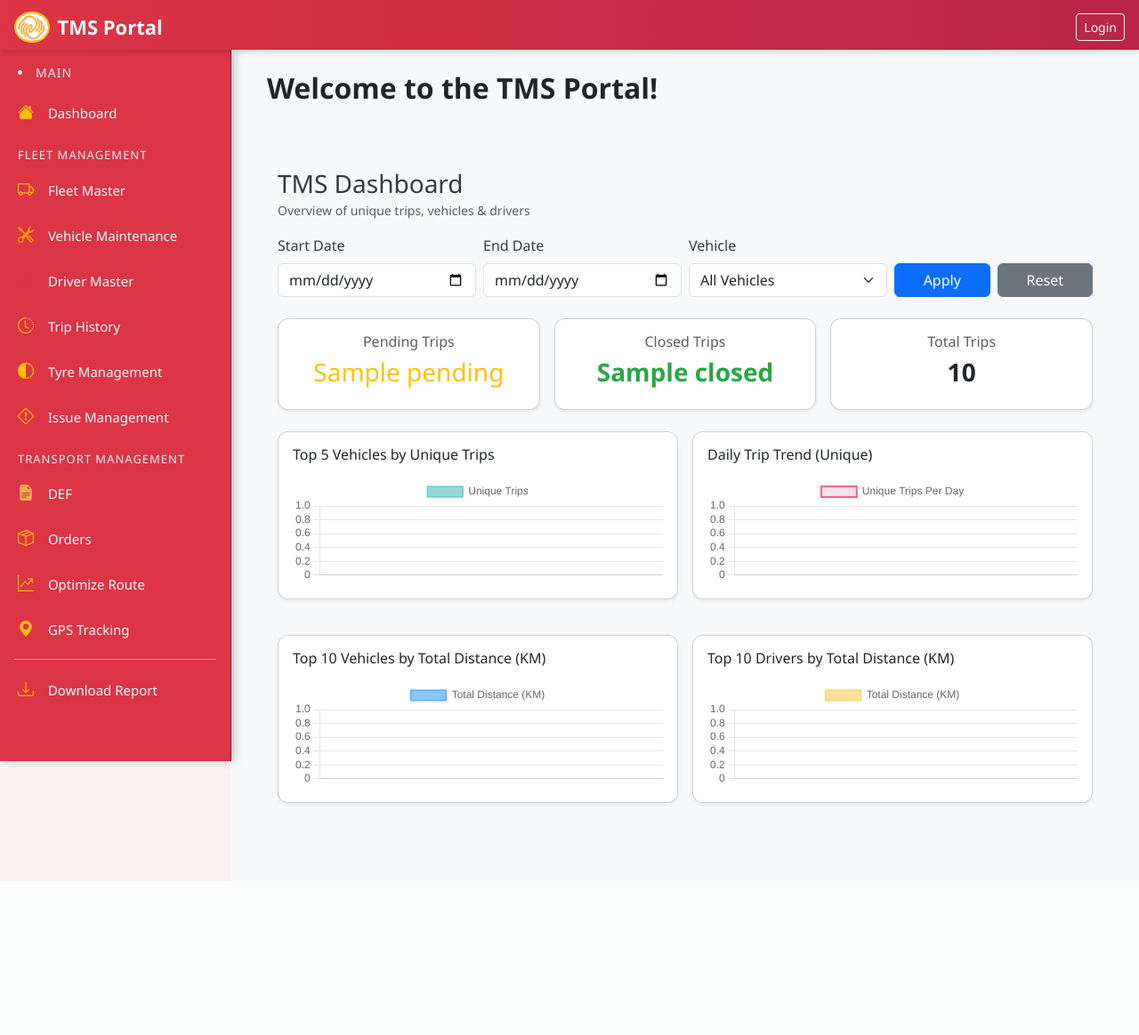
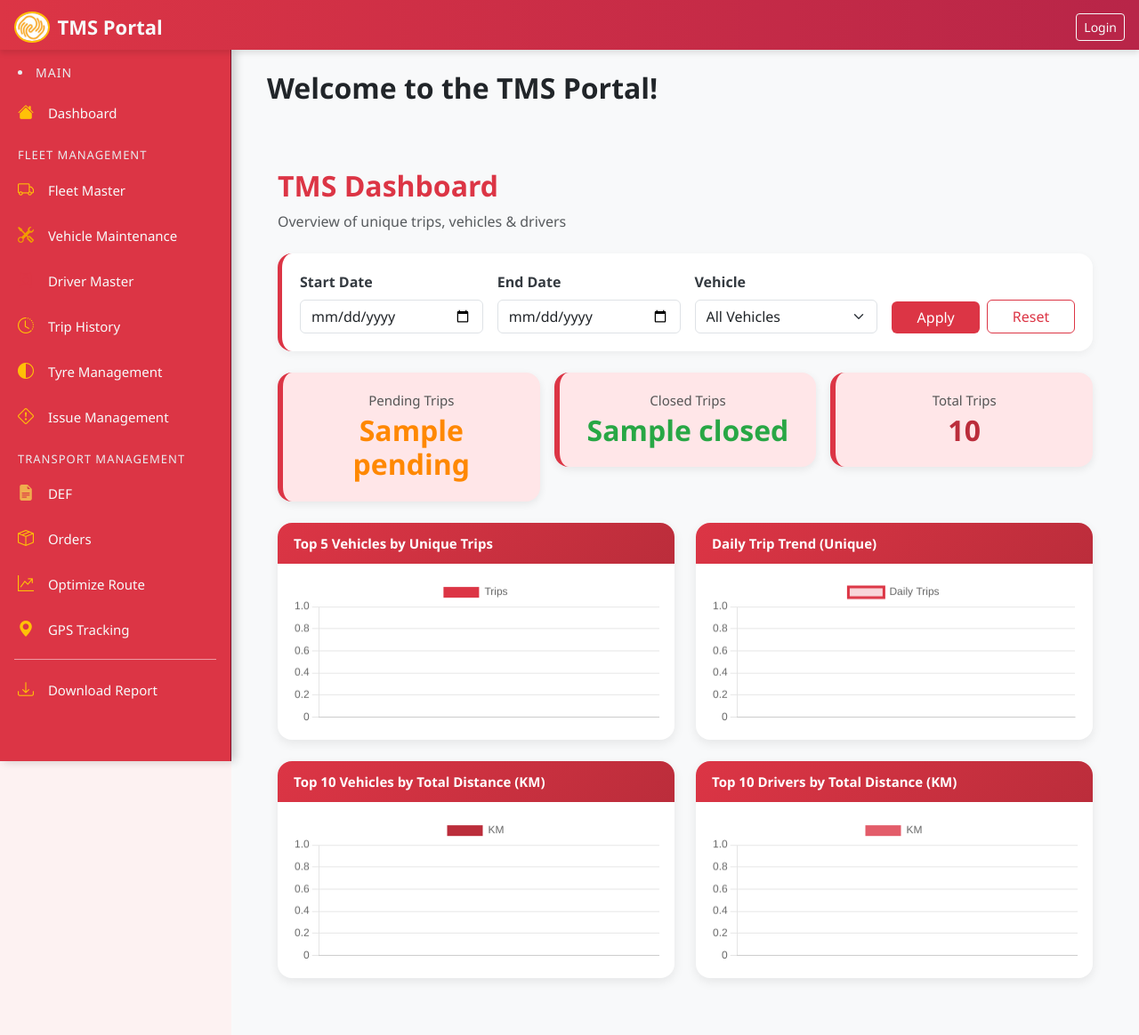
Before and after one commit to ashish86git/ashi-tms, a Flask app: template templates/dashboard.html in a window 1280 px wide. Shown: the whole page at 89% size. Before the commit the page ends 905 px from the top, so only its background shows below. Run offline with Flask 3, Linux system fonts and the light colour scheme; the template is opened without the code that fills it: most values are stand-ins (such as "Sample title", 1, 10 or a date in 2020); some libraries are stand-ins or nearby versions.

Commit message:
Add files via upload

```diff
--- a/templates/dashboard.html
+++ b/templates/dashboard.html
@@ -1,32 +1,97 @@
 {% extends "layout.html" %}
 {% block content %}
 
+<style>
+    :root {
+        --primary-red: #dc3545;
+        --dark-red: #bb2d3b;
+        --light-red: #ffe6e8;
+        --soft-bg: #fafafa;
+    }
+
+    .card-custom {
+        border-radius: 16px;
+        border: none;
+        box-shadow: 0 4px 12px rgba(0,0,0,0.08);
+        background: white;
+    }
+
+    .card-header-custom {
+        background: linear-gradient(135deg, var(--primary-red), var(--dark-red));
+        color: white;
+        border-radius: 16px 16px 0 0 !important;
+        padding: 12px 18px;
+        font-size: 15px;
+        font-weight: 600;
+    }
+
+    .summary-card {
+        border-radius: 16px;
+        padding: 22px;
+        text-align: center;
+        background: var(--light-red);
+        border-left: 6px solid var(--primary-red);
+        box-shadow: 0 3px 10px rgba(0,0,0,0.08);
+    }
+
+    .summary-card h6 {
+        font-size: 15px;
+        color: #555;
+        margin-bottom: 6px;
+    }
+
+    .summary-card h3 {
+        font-size: 32px;
+        font-weight: bold;
+        margin: 0;
+        color: var(--dark-red);
+    }
+
+    .filter-card {
+        background: #ffffff;
+        border-radius: 16px;
+        padding: 20px;
+        border-left: 5px solid var(--primary-red);
+        box-shadow: 0 3px 10px rgba(0,0,0,0.05);
+    }
+
+    .btn-red {
+        background: var(--primary-red);
+        border: none;
+        color: white;
+    }
+    .btn-red:hover {
+        background: var(--dark-red);
+        color: white;
+    }
+</style>
+
 <div class="container py-4">
 
-    <!-- Header -->
-    <div class="d-flex justify-content-between align-items-center mb-3">
-        <div>
-            <h3 class="m-0">TMS Dashboard</h3>
-            <small class="text-muted">Overview of unique trips, vehicles & drivers</small>
-        </div>
+    <!-- Title -->
+    <div class="mb-4">
+        <h2 class="fw-bold" style="color: var(--primary-red);">TMS Dashboard</h2>
+        <p class="text-muted">Overview of unique trips, vehicles & drivers</p>
     </div>
 
     <!-- Filters -->
     <form method="get" action="{{ url_for('dashboard') }}">
-        <div class="row g-2 mb-4">
+        <div class="filter-card mb-4">
+
+            <div class="row g-3">
 
                 <div class="col-md-3">
-                <label class="form-label">Start Date</label>
+                    <label class="form-label fw-semibold">Start Date</label>
                     <input type="date" name="start_date" value="{{ start_date }}" class="form-control">
                 </div>
 
                 <div class="col-md-3">
-                <label class="form-label">End Date</label>
+                    <label class="form-label fw-semibold">End Date</label>
                     <input type="date" name="end_date" value="{{ end_date }}" class="form-control">
                 </div>
 
                 <div class="col-md-3">
-                <label class="form-label">Vehicle</label>
+                    <label class="form-label fw-semibold">Vehicle</label>
                     <select name="vehicle" class="form-select">
                         <option value="">All Vehicles</option>
                         {% for v in vehicles %}
@@ -36,69 +101,84 @@
                 </div>
 
                 <div class="col-md-3 d-flex align-items-end">
-                <button class="btn btn-primary w-50 me-2">Apply</button>
-                <a href="{{ url_for('dashboard') }}" class="btn btn-secondary w-50">Reset</a>
+                    <button class="btn btn-red w-50 me-2">
+                        Apply
+                    </button>
+                    <a href="{{ url_for('dashboard') }}" class="btn btn-outline-danger w-50">
+                        Reset
+                    </a>
                 </div>
 
+            </div>
         </div>
     </form>
 
     <!-- Summary Cards -->
     <div class="row g-3 mb-4">
+
         <div class="col-md-4">
-            <div class="card shadow-sm p-3 text-center">
-                <h6 class="text-muted">Pending Trips</h6>
-                <h3 class="text-warning">{{ pending }}</h3>
+            <div class="summary-card">
+                <h6>Pending Trips</h6>
+                <h3 style="color:#ff8800;">{{ pending }}</h3>
             </div>
         </div>
 
         <div class="col-md-4">
-            <div class="card shadow-sm p-3 text-center">
-                <h6 class="text-muted">Closed Trips</h6>
-                <h3 class="text-success">{{ closed }}</h3>
+            <div class="summary-card">
+                <h6>Closed Trips</h6>
+                <h3 style="color:#28a745;">{{ closed }}</h3>
             </div>
         </div>
 
         <div class="col-md-4">
-            <div class="card shadow-sm p-3 text-center">
-                <h6 class="text-muted">Total Trips</h6>
-                <h3 class="fw-bold">{{ pending + closed }}</h3>
+            <div class="summary-card">
+                <h6>Total Trips</h6>
+                <h3 style="color:var(--dark-red);">{{ pending + closed }}</h3>
+            </div>
+        </div>
+
+    </div>
+
+    <!-- Charts -->
+    <div class="row g-4">
+
+        <!-- Top Vehicles -->
+        <div class="col-md-6">
+            <div class="card card-custom">
+                <div class="card-header-custom">Top 5 Vehicles by Unique Trips</div>
+                <div class="p-3">
+                    <canvas id="vehicleChart" height="120"></canvas>
                 </div>
             </div>
         </div>
 
-    <!-- Charts -->
-    <div class="row g-3">
-
-        <!-- Top 5 Vehicles by Unique Trips -->
+        <!-- Daily Trend -->
         <div class="col-md-6">
-            <div class="card shadow-sm p-3 mb-4">
-                <h6 class="mb-3">Top 5 Vehicles by Unique Trips</h6>
-                <canvas id="vehicleChart" height="120"></canvas>
+            <div class="card card-custom">
+                <div class="card-header-custom">Daily Trip Trend (Unique)</div>
+                <div class="p-3">
+                    <canvas id="trendChart" height="120"></canvas>
+                </div>
             </div>
         </div>
 
-        <!-- Daily Trip Trend -->
+        <!-- Vehicle Distance -->
         <div class="col-md-6">
-            <div class="card shadow-sm p-3 mb-4">
-                <h6 class="mb-3">Daily Trip Trend (Unique)</h6>
-                <canvas id="trendChart" height="120"></canvas>
+            <div class="card card-custom">
+                <div class="card-header-custom">Top 10 Vehicles by Total Distance (KM)</div>
+                <div class="p-3">
+                    <canvas id="distanceChart" height="120"></canvas>
+                </div>
             </div>
         </div>
 
-        <!-- Top 10 Vehicles by Total Distance -->
+        <!-- Driver Distance -->
         <div class="col-md-6">
-            <div class="card shadow-sm p-3 mb-4">
-                <h6 class="mb-3">Top 10 Vehicles by Total Distance (KM)</h6>
-                <canvas id="distanceChart" height="120"></canvas>
+            <div class="card card-custom">
+                <div class="card-header-custom">Top 10 Drivers by Total Distance (KM)</div>
+                <div class="p-3">
+                    <canvas id="driverChart" height="120"></canvas>
                 </div>
-        </div>
-
-        <!-- Top 10 Drivers by Total Distance -->
-        <div class="col-md-6">
-            <div class="card shadow-sm p-3 mb-4">
-                <h6 class="mb-3">Top 10 Drivers by Total Distance (KM)</h6>
-                <canvas id="driverChart" height="120"></canvas>
             </div>
         </div>
 
@@ -108,88 +188,65 @@
 
 <!-- Chart.js -->
 <script src="https://cdn.jsdelivr.net/npm/chart.js"></script>
+
 <script>
-    // -------------------------
-    // Vehicle Trip Count Chart (Top 5 Vehicles)
-    // -------------------------
     const vehicleLabels = {{ vehicle_labels | tojson }};
     const vehicleValues = {{ vehicle_values | tojson }};
-
-    new Chart(document.getElementById('vehicleChart'), {
+    new Chart(vehicleChart, {
         type: 'bar',
         data: {
             labels: vehicleLabels,
             datasets: [{
-                label: "Unique Trips",
+                label: "Trips",
                 data: vehicleValues,
-                backgroundColor: 'rgba(75, 192, 192, 0.6)',
-                borderColor: 'rgba(75, 192, 192, 1)',
-                borderWidth: 1
+                backgroundColor: '#dc3545'
             }]
         },
         options: { scales: { y: { beginAtZero: true } } }
     });
 
-    // -------------------------
-    // Daily Trip Trend Chart
-    // -------------------------
     const trendLabels = {{ trend_labels | tojson }};
     const trendValues = {{ trend_values | tojson }};
-
-    new Chart(document.getElementById('trendChart'), {
+    new Chart(trendChart, {
         type: 'line',
         data: {
             labels: trendLabels,
             datasets: [{
-                label: "Unique Trips Per Day",
+                label: "Daily Trips",
                 data: trendValues,
-                borderColor: 'rgba(255, 99, 132, 1)',
-                backgroundColor: 'rgba(255, 99, 132, 0.2)',
-                tension: 0.3,
-                fill: true,
-                borderWidth: 2
+                borderColor: '#dc3545',
+                backgroundColor: 'rgba(220,53,69,0.2)',
+                tension: 0.3
             }]
         },
         options: { scales: { y: { beginAtZero: true } } }
     });
 
-    // -------------------------
-    // Vehicle Total Distance Chart (Top 10)
-    // -------------------------
     const distanceLabels = {{ distance_labels | tojson }};
     const distanceValues = {{ distance_values | tojson }};
-
-    new Chart(document.getElementById('distanceChart'), {
+    new Chart(distanceChart, {
         type: 'bar',
         data: {
             labels: distanceLabels,
             datasets: [{
-                label: 'Total Distance (KM)',
+                label: "KM",
                 data: distanceValues,
-                backgroundColor: 'rgba(54, 162, 235, 0.6)',
-                borderColor: 'rgba(54, 162, 235, 1)',
-                borderWidth: 1
+                backgroundColor: '#bb2d3b'
             }]
         },
         options: { scales: { y: { beginAtZero: true } } }
     });
 
-    // -------------------------
-    // Driver Total Distance Chart (Top 10)
-    // -------------------------
     const driverLabels = {{ driver_labels | tojson }};
     const driverValues = {{ driver_values | tojson }};
-
-    new Chart(document.getElementById('driverChart'), {
+    new Chart(driverChart, {
         type: 'bar',
         data: {
             labels: driverLabels,
             datasets: [{
-                label: 'Total Distance (KM)',
+                label: "KM",
                 data: driverValues,
-                backgroundColor: 'rgba(255, 206, 86, 0.6)',
-                borderColor: 'rgba(255, 206, 86, 1)',
-                borderWidth: 1
+                backgroundColor: '#e35d6a'
             }]
         },
         options: { scales: { y: { beginAtZero: true } } }
```
Also changed, not shown: templates/trip_history.html (+43 -16 lines). Lines whose indentation alone changed are shown as unchanged.
